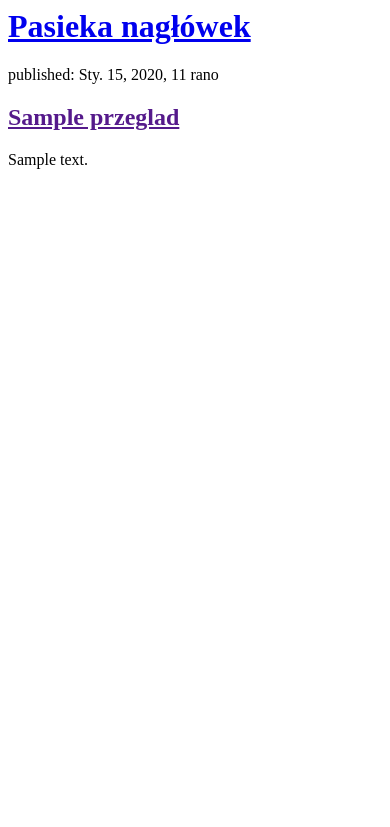
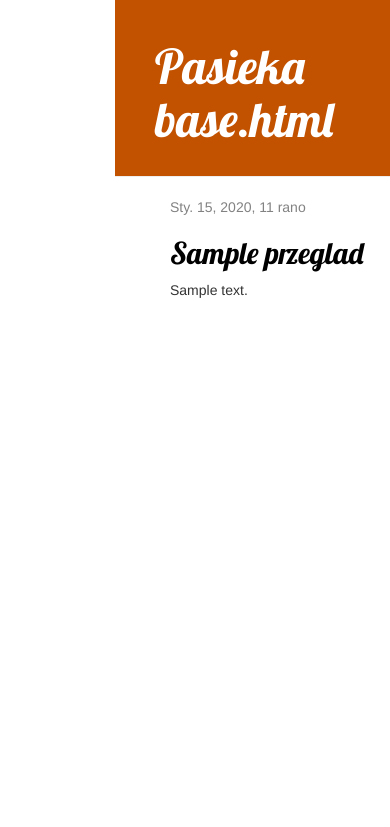
Before and after one commit to MaciejMydlowski/app-git, a Django app: page / in a window 390 px wide. Shown: the top 827 px of the page. Run offline with Django 3.2, Linux system fonts and the light colour scheme; tables that the repository leaves empty hold one stand-in row (values such as "Sample post"); some libraries are stand-ins or nearby versions.

Commit message:
Dodanie podstrony

```diff
--- /dev/null
+++ b/app/static/css/app.css
@@ -0,0 +1,55 @@
+h1 a, h2 a {
+    color: green;
+    font-family: 'Lobster';
+}
+
+body {
+    padding-left: 115px;
+}
+
+.page-header {
+    background-color: #C25100;
+    margin-top: 0;
+    padding: 20px 20px 20px 40px;
+}
+
+.page-header h1, .page-header h1 a, .page-header h1 a:visited, .page-header h1 a:active {
+    color: #ffffff;
+    font-size: 36pt;
+    text-decoration: none;
+}
+
+.content {
+    margin-left: 40px;
+}
+
+h1, h2, h3, h4 {
+    font-family: 'Lobster', cursive;
+}
+
+.date {
+    color: #828282;
+}
+
+.save {
+    float: right;
+}
+
+.post-form textarea, .post-form input {
+    width: 100%;
+}
+
+.top-menu, .top-menu:hover, .top-menu:visited {
+    color: #ffffff;
+    float: right;
+    font-size: 26pt;
+    margin-right: 20px;
+}
+
+.post {
+    margin-bottom: 70px;
+}
+
+.post h2 a, .post h1 a:visited {
+    color: #000000;
+}
--- /dev/null
+++ b/app/templates/app/base.html
@@ -0,0 +1,23 @@
+{% load static %}
+<html>
+    <head>
+        <title>Pasieka Maciej</title>
+        <link rel="stylesheet" href="//maxcdn.bootstrapcdn.com/bootstrap/3.2.0/css/bootstrap.min.css">
+        <link rel="stylesheet" href="//maxcdn.bootstrapcdn.com/bootstrap/3.2.0/css/bootstrap-theme.min.css">
+        <link href="//fonts.googleapis.com/css?family=Lobster&subset=latin,latin-ext" rel="stylesheet" type="text/css">
+        <link rel="stylesheet" href="{% static 'css/app.css' %}">
+    </head>
+    <body>
+    <div class="page-header">
+        <h1><a href="/">Pasieka base.html</a></h1>
+    </div>
+    <div class="content container">
+        <div class="row">
+            <div class="col-md-8">
+            {% block content %}
+            {% endblock %}
+            </div>
+        </div>
+    </div>
+</body>
+</html>
--- a/app/templates/app/wpisy_przegladow.html
+++ b/app/templates/app/wpisy_przegladow.html
@@ -1,21 +1,14 @@
-<html>
-    <head>
-        <title>Pasieka Maciej</title>
-    </head>
-    <body>
-        <div>
-            <h1><a href="/">Pasieka nagłówek</a></h1>
+{% extends 'app/base.html' %}
+
+{% block content %}
+    {% for post in przeglad_views %}
+        <div class="post">
+            <div class="date">
+                {{ post.published_date }}
+            </div>
+            <h2><a href="{% url 'post_detail' pk=post.pk %}">{{ post.title }}</a></h2>
+
+            <p>{{ post.text|linebreaksbr }}</p>
         </div>
-
-        {% for post in przeglad_views %}
-            <div>
-                <p>published: {{ post.published_date }}</p>
-                <h2><a href="">{{ post.title }}</a></h2>
-                <p>{{ post.text|linebreaksbr }}</p>
-            </div>
-        {% endfor %}
-
-
-
-    </body>
-</html>
+    {% endfor %}
+{% endblock %}
--- a/app/urls.py
+++ b/app/urls.py
@@ -5,4 +5,5 @@ from . import views
 urlpatterns = [
     #path('', views.post_list, name='post_list'),
     path('', views.wpisy_przegladow, name='wpisy_przegladow'),
+    path('post/<int:pk>/', views.post_detail, name='post_detail'),
 ]
--- a/app/views.py
+++ b/app/views.py
@@ -1,5 +1,6 @@
 from django.shortcuts import render
 from django.utils import timezone
+from django.shortcuts import render, get_object_or_404
 #from .models import Post
 from .models import Przeglad
 
@@ -11,3 +12,9 @@ def wpisy_przegladow(request):
     #przeglad_views = Przeglad.objects.filter(published_date__lte=timezone.now()).order_by('published_date')
     przeglad_views = Przeglad.objects.all()
     return render(request, 'app/wpisy_przegladow.html', {'przeglad_views': przeglad_views})
+
+def post_detail(request, pk):
+    Przeglad.objects.get(pk=pk)
+    post = get_object_or_404(Przeglad, pk=pk)
+    #post = Przeglad.objects.all()
+    return render(request, 'app/post_detail.html', {'post': post})
```
Also changed, not shown: app/static/css/blog.css (deleted, +0 -8 lines), app/templates/app/post_detail.html (added, +13 -0 lines), app/models.py (line endings or trailing spaces).
